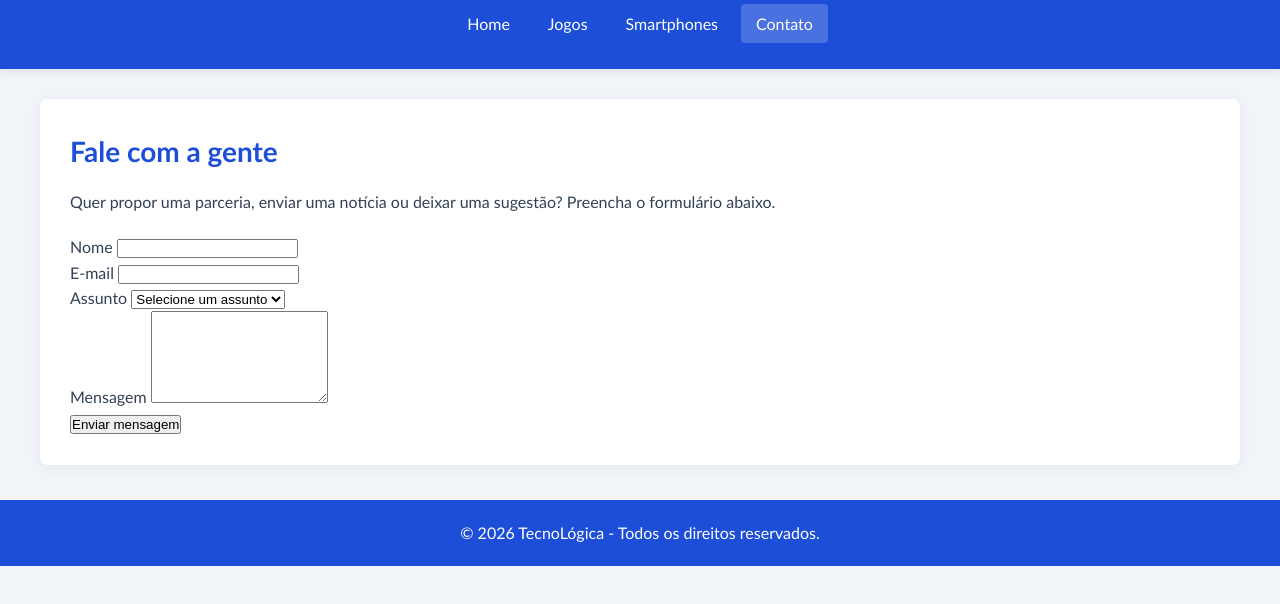
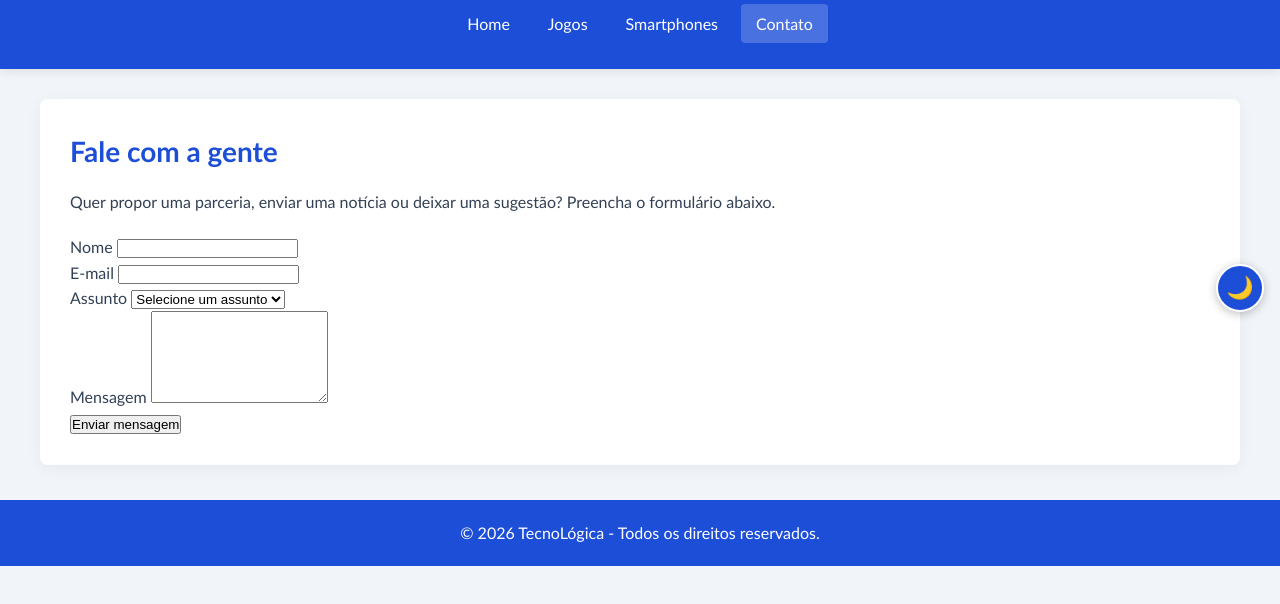
Before and after one commit to Gean-Eterno/SiteTecnologica, a plain HTML site: page contato.html in a window 1280 px wide. Shown: the part 112-716 px from the top of the page. Drawn offline with Linux system fonts and the light colour scheme.

Commit message:
JS atualizado

```diff
--- a/contato.html
+++ b/contato.html
@@ -1,14 +1,13 @@
 <!DOCTYPE html>
 <html lang="pt-br">
-
 <head>
     <meta charset="UTF-8">
     <meta name="viewport" content="width=device-width, initial-scale=1.0">
     <meta name="description" content="Fale com a TecnoLógica: parcerias, envio de notícias e sugestões.">
     <title>TecnoLógica - Contato</title>
     <link rel="stylesheet" href="css/style.css">
+    <script src="js/script.js"defer></script>
 </head>
-
 <body>
     <header id="header">
         <div id="logo">
@@ -30,26 +29,23 @@
                 </li>
             </ul>
         </nav>
+        <button type="button" id="botao-tema" aria-label="Alternar entre tema claro e escuro" title="Alternar tema">🌙</button>
     </header>
-
     <main id="content">
         <section class="post">
             <h2>Fale com a gente</h2>
             <p>
                 Quer propor uma parceria, enviar uma notícia ou deixar uma sugestão? Preencha o formulário abaixo.
             </p>
-
             <form id="form-contato" method="post">
                 <div class="campo">
                     <label for="nome">Nome</label>
                     <input type="text" id="nome" name="nome">
                 </div>
-
                 <div class="campo">
                     <label for="email">E-mail</label>
                     <input type="email" id="email" name="email">
                 </div>
-
                 <div class="campo">
                     <label for="assunto">Assunto</label>
                     <select id="assunto" name="assunto">
@@ -60,20 +56,16 @@
                         <option value="outro">Outro</option>
                     </select>
                 </div>
-
                 <div class="campo">
                     <label for="mensagem">Mensagem</label>
                     <textarea id="mensagem" name="mensagem" rows="6"></textarea>
                 </div>
-
                 <button type="submit">Enviar mensagem</button>
             </form>
         </section>
     </main>
-
     <footer>
         <p>&copy; 2026 TecnoLógica - Todos os direitos reservados.</p>
     </footer>
 </body>
-
 </html>
--- a/css/style.css
+++ b/css/style.css
@@ -220,3 +220,31 @@ footer {
         font-size: 32px;
     }
 }
+#botao-tema {
+    position: fixed;
+    top: 50%;
+    right: 16px;
+    transform: translateY(-50%);
+    z-index: 1000;
+    width: 48px;
+    height: 48px;
+    padding: 0;
+    border-radius: 50%;
+    border: 2px solid #ffffff;
+    background: var(--cor-header);
+    color: #ffffff;
+    font-size: 22px;
+    line-height: 1;
+    cursor: pointer;
+    box-shadow: 0 2px 10px rgba(0, 0, 0, 0.25);
+    transition: transform 0.2s ease;
+}
+
+#botao-tema:hover {
+    transform: translateY(-50%) scale(1.1);
+}
+
+#botao-tema:focus-visible {
+    outline: 3px solid var(--cor-logo-destaque);
+    outline-offset: 2px;
+}
--- /dev/null
+++ b/js/script.js
@@ -0,0 +1,29 @@
+// ===== Tema escuro =====
+
+const botaoTema = document.querySelector("#botao-tema");
+const corpo = document.body;
+
+function atualizarSimbolo() {
+    if (corpo.classList.contains("tema-escuro")) {
+        botaoTema.textContent = "☀️";
+    } else {
+        botaoTema.textContent = "🌙";
+    }
+}
+
+if (localStorage.getItem("tema") === "escuro") {
+    corpo.classList.add("tema-escuro");
+}
+atualizarSimbolo();
+
+botaoTema.addEventListener("click", function () {
+    corpo.classList.toggle("tema-escuro");
+
+    if (corpo.classList.contains("tema-escuro")) {
+        localStorage.setItem("tema", "escuro");
+    } else {
+        localStorage.setItem("tema", "claro");
+    }
+
+    atualizarSimbolo();
+});
```
Also changed, not shown: index.html (+3 -6 lines), jogos.html (+2 -7 lines), smartphones.html (+2 -6 lines).
